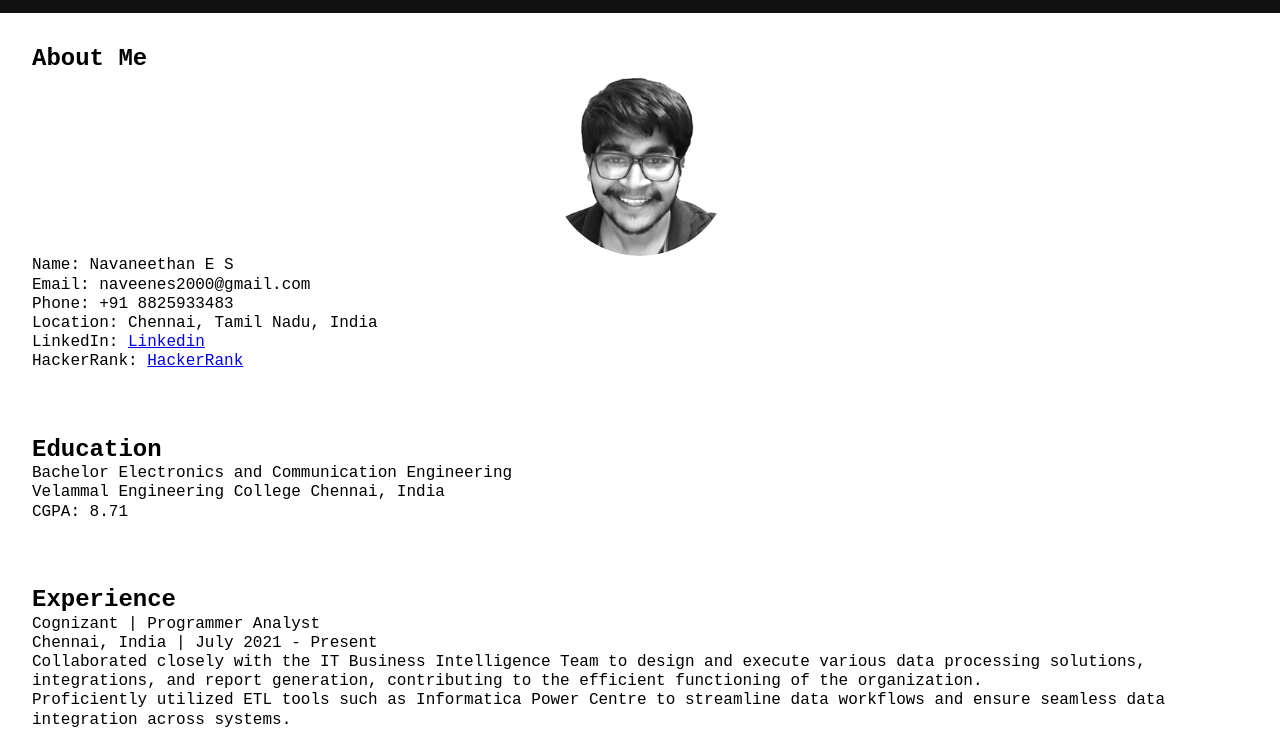
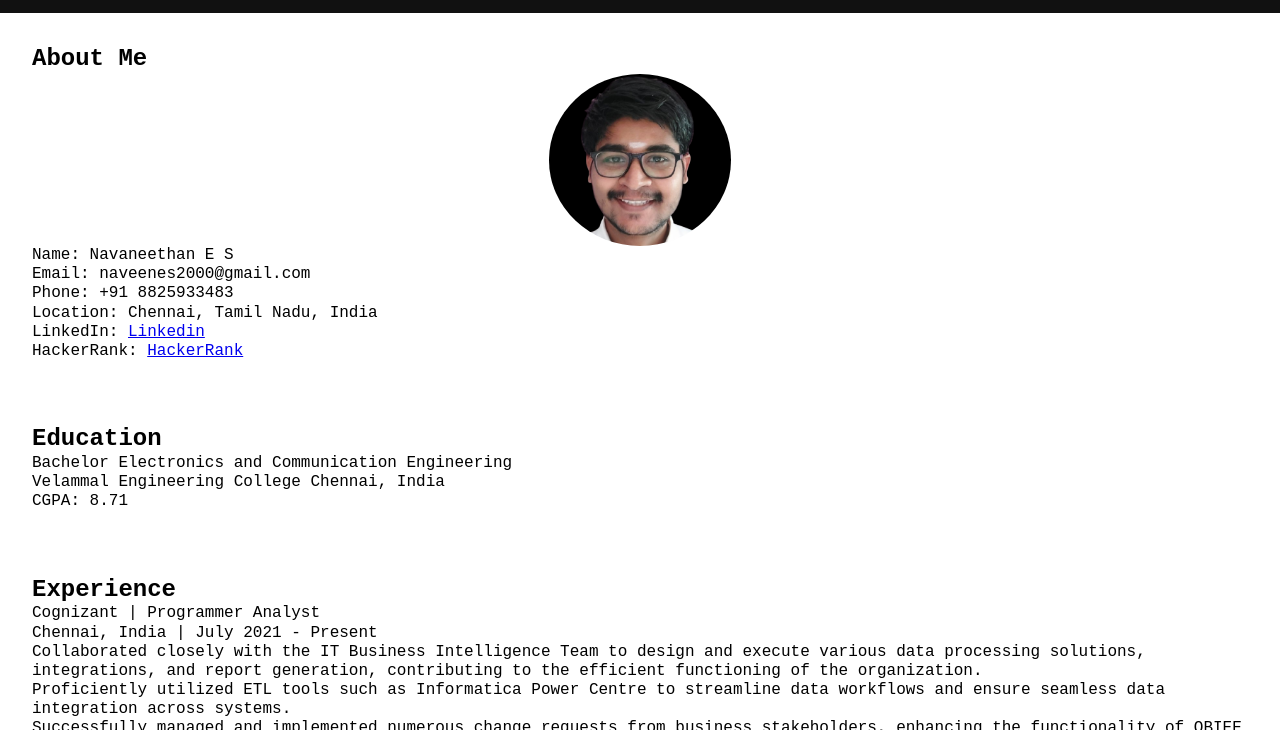
Before and after one commit to NavaneethanES/job_portfolio, a plain HTML site: page index.html in a window 1280 px wide. Shown: the part 70-800 px from the top of the page. Drawn offline with Linux system fonts and the light colour scheme.

Commit message:
Update index.html
changing profile pic back to photo2

```diff
--- a/index.html
+++ b/index.html
@@ -23,7 +23,7 @@
     </header>
     <section id="about">
         <h2>About Me</h2>
-        <img src="picofme (3).png" alt="Navaneethan E S">
+        <img src="photo2.png" alt="Navaneethan E S">
         <p>Name: Navaneethan E S</p>
         <p>Email: naveenes2000@gmail.com</p>
         <p>Phone: +91 8825933483</p>
```
